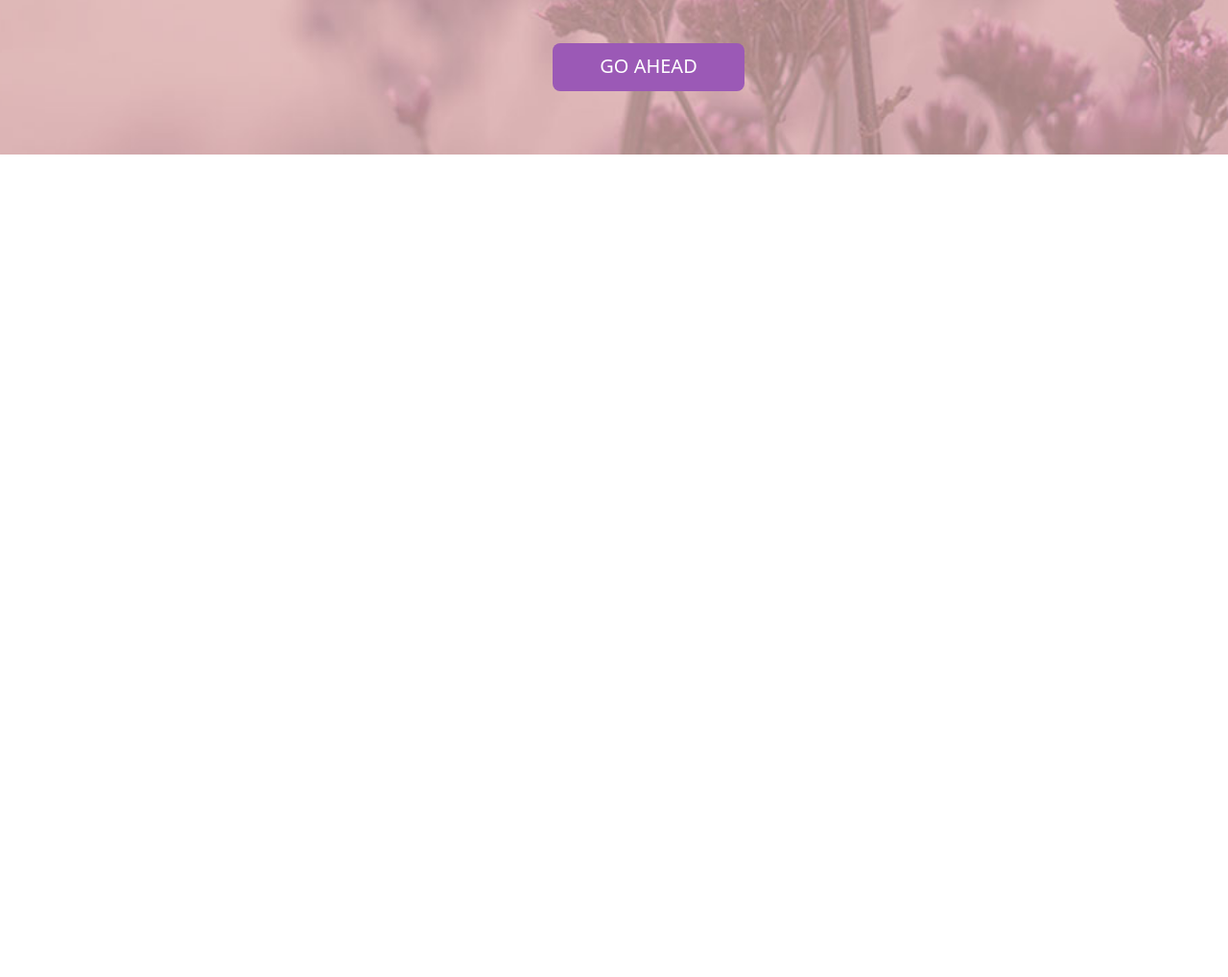
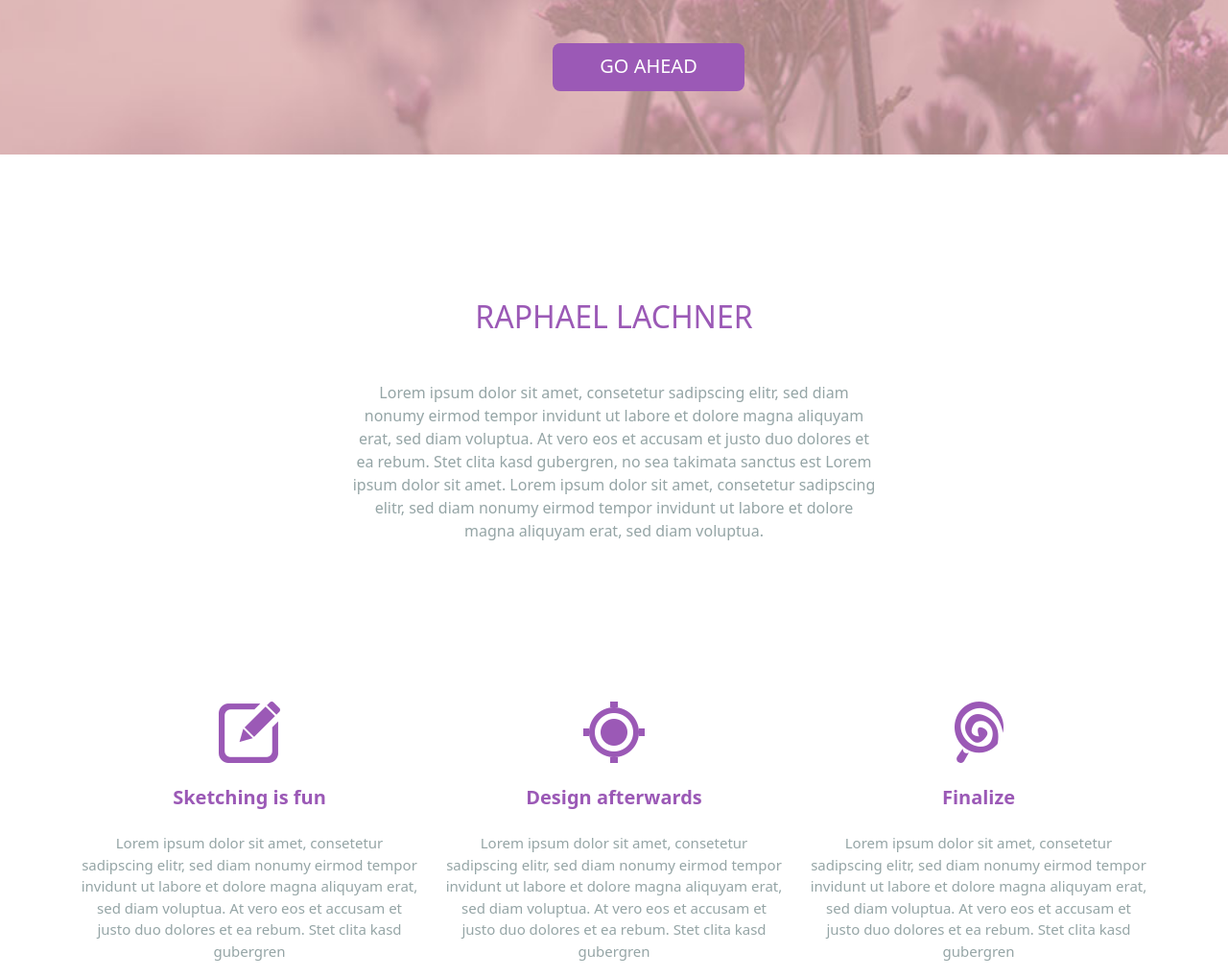
Before and after one commit to YaroslavOkrema/Variety, a plain HTML site: page index.html in a window 1280 px wide. Shown: the part 539-1557 px from the top of the page at 96% size. Before the commit the page ends 800 px from the top, so only its background shows below. Drawn offline with nearby package versions, Linux system fonts and the light colour scheme.

Commit message:
Variety
Variety

```diff
--- a/index.html
+++ b/index.html
@@ -50,10 +50,53 @@
             <a href="#footer" class="btn btn-itd btn-lg text-uppercase">Go ahead</a>
         </div>
     </div>
+</header>
+
+<section class="about">
+    <div class="container">
+        <div class="row">
+            <div class="col-12">
+                <h2 class="text-center text-uppercase color1 mb-5">Raphael Lachner</h2>
+            </div>
+        </div>
+
+        <div class="row justify-content-center">
+            <div class="col-lg-6 col-md-6 col-sm-12">
+                <p class="about-text text-center color2">Lorem ipsum dolor sit amet, consetetur sadipscing elitr, sed diam nonumy eirmod tempor invidunt ut labore et dolore magna aliquyam erat, sed diam voluptua. At vero eos et accusam et justo duo dolores et ea rebum. Stet clita kasd gubergren, no sea takimata sanctus est Lorem ipsum dolor sit amet. Lorem ipsum dolor sit amet, consetetur sadipscing elitr, sed diam nonumy eirmod tempor invidunt ut labore et dolore magna aliquyam erat, sed diam voluptua. </p>
+            </div>
+        </div>
+    </div>
+</section>
 
 
-</header>
+<section class="about2">
+    <div class="container">
+        <div class="row row-cols-1 row-cols-sm-2 row-cols-md-4">
+           <div class="col-md-4 col-sm-12">
 
+                <img src="../Variety/img/about2/Icon.png" class="rounded mx-auto d-block mb-4" alt="">
+                <h3 class="about-title2 text-center color1 mb-4">Sketching is fun</h3>
+                <p class="about-text2 text-center color2">Lorem ipsum dolor sit amet, consetetur sadipscing elitr, sed diam nonumy eirmod tempor invidunt ut labore et dolore magna aliquyam erat, sed diam voluptua. At vero eos et accusam et justo duo dolores et ea rebum. Stet clita kasd gubergren</p>
+            </div>
+
+            <div class="col-md-4 col-sm-12">
+                <img src="../Variety/img/about2/Icon2.png" class="rounded mx-auto d-block mb-4" alt="">
+                <h3 class="about-title2 text-center color1 mb-4">Design afterwards</h3>
+                <p class="about-text2 text-center color2">Lorem ipsum dolor sit amet, consetetur sadipscing elitr, sed diam nonumy eirmod tempor invidunt ut labore et dolore magna aliquyam erat, sed diam voluptua. At vero eos et accusam et justo duo dolores et ea rebum. Stet clita kasd gubergren</p>
+            </div>
+
+            <div class="col-md-4 col-sm-12">
+                <img src="../Variety/img/about2/Icon3.png" class="rounded mx-auto d-block mb-4" alt="">
+                <h3 class=" about-title2 text-center color1 mb-4">Finalize</h3>
+                <p class="about-text2 text-center color2">Lorem ipsum dolor sit amet, consetetur sadipscing elitr, sed diam nonumy eirmod tempor invidunt ut labore et dolore magna aliquyam erat, sed diam voluptua. At vero eos et accusam et justo duo dolores et ea rebum. Stet clita kasd gubergren</p>
+            </div>
+
+        </div>
+
+    </div>
+
+
+</section>
 
  <script src="https://cdn.jsdelivr.net/npm/bootstrap@5.3.0-alpha1/dist/js/bootstrap.bundle.min.js" integrity="sha384-w76AqPfDkMBDXo30jS1Sgez6pr3x5MlQ1ZAGC+nuZB+EYdgRZgiwxhTBTkF7CXvN" crossorigin="anonymous"></script>
 </body>
--- a/style.css
+++ b/style.css
@@ -1,4 +1,18 @@
 @import url('https://fonts.googleapis.com/css2?family=Quicksand&family=Rokkitt&display=swap');
+:root{
+    --color1: #9b59b6;
+    --color2: #95a5a6;
+}
+
+/*Цвет*/
+
+.color1{
+    color: var(--color1);
+}
+
+.color2{
+    color: var(--color2);
+}
 
 body{
     font-family: "Rokkitt";
@@ -65,3 +79,16 @@ container{
     color: #fff !important;
     background-color: #9b59b6 !important;
 }
+
+/*About*/
+.about{
+    padding: 150px 0;
+}
+.about-title2 {
+    font-size: 20px;
+    font-weight: 700;
+}
+
+.about-text2{
+    font-size: 15px;
+}
```
Also changed, not shown: img/about2/Icon.png (added), img/about2/Icon2.png (added), img/about2/Icon3.png (added).
